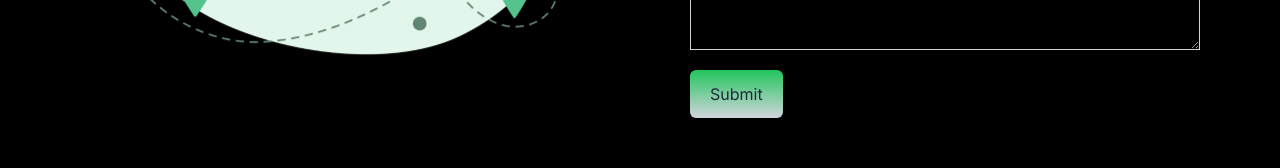
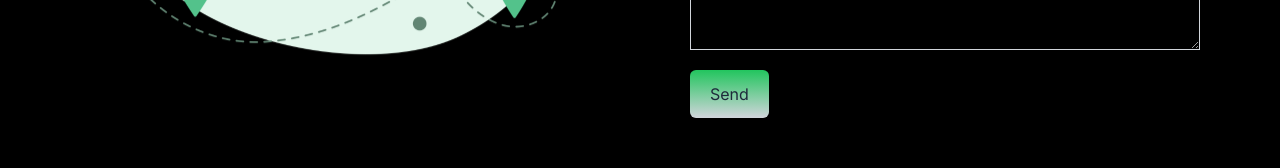
Before and after one commit to omarchy93/module--12--assignment, a Next.js app: page /contact in a window 1280 px wide. Shown: the part 690-858 px from the top of the page. Built offline with nearby package versions, Linux system fonts and the light colour scheme.

Commit message:
update contact page

```diff
--- a/src/app/contact/page.jsx
+++ b/src/app/contact/page.jsx
@@ -6,8 +6,8 @@ import Button from "@/src/components/Button";
 
 const Contact = () => {
   const [formObj, setFormObj] = useState({
-    fname: "",
-    lname: "",
+    firstName: "",
+    lastName: "",
     email: "",
     message: "",
   });
@@ -21,6 +21,7 @@ const Contact = () => {
 
   const formSubmit = (e) => {
     e.preventDefault();
+    alert(JSON.stringify(formObj));
   };
 
   return (
@@ -41,18 +42,18 @@ const Contact = () => {
         <form className="flex-1 flex flex-col gap-5" onSubmit={formSubmit}>
           <input
             onChange={(e) => {
-              inputChange("fname", e.target.value);
+              inputChange("firstName", e.target.value);
             }}
-            value={formObj.fname}
+            value={formObj.firstName}
             type="text"
             placeholder="First Name"
             className="p-3 bg-transparent outline-none border-[1px] border-solid border-gray-300 text-base font-semibold"
           />
           <input
             onChange={(e) => {
-              inputChange("lname", e.target.value);
+              inputChange("last", e.target.value);
             }}
-            value={formObj.lname}
+            value={formObj.last}
             type="text"
             placeholder="Last Name"
             className="p-3 bg-transparent outline-none border-[1px] border-solid border-gray-300 text-base font-semibold"
@@ -76,7 +77,12 @@ const Contact = () => {
             placeholder="message"
             className="p-3 bg-transparent outline-none border-[1px] border-solid border-gray-300 text-base font-semibold "
           ></textarea>
-          <Button type="submit" url="#" text="Submit" />
+          <button
+            className="border-none px-5 py-3 bg-gradient-to-b from-green-500 to-gray-300 rounded-md text-slate-800 max-w-max hover:"
+            type="submit"
+          >
+            Send
+          </button>
         </form>
       </div>
     </div>
```
